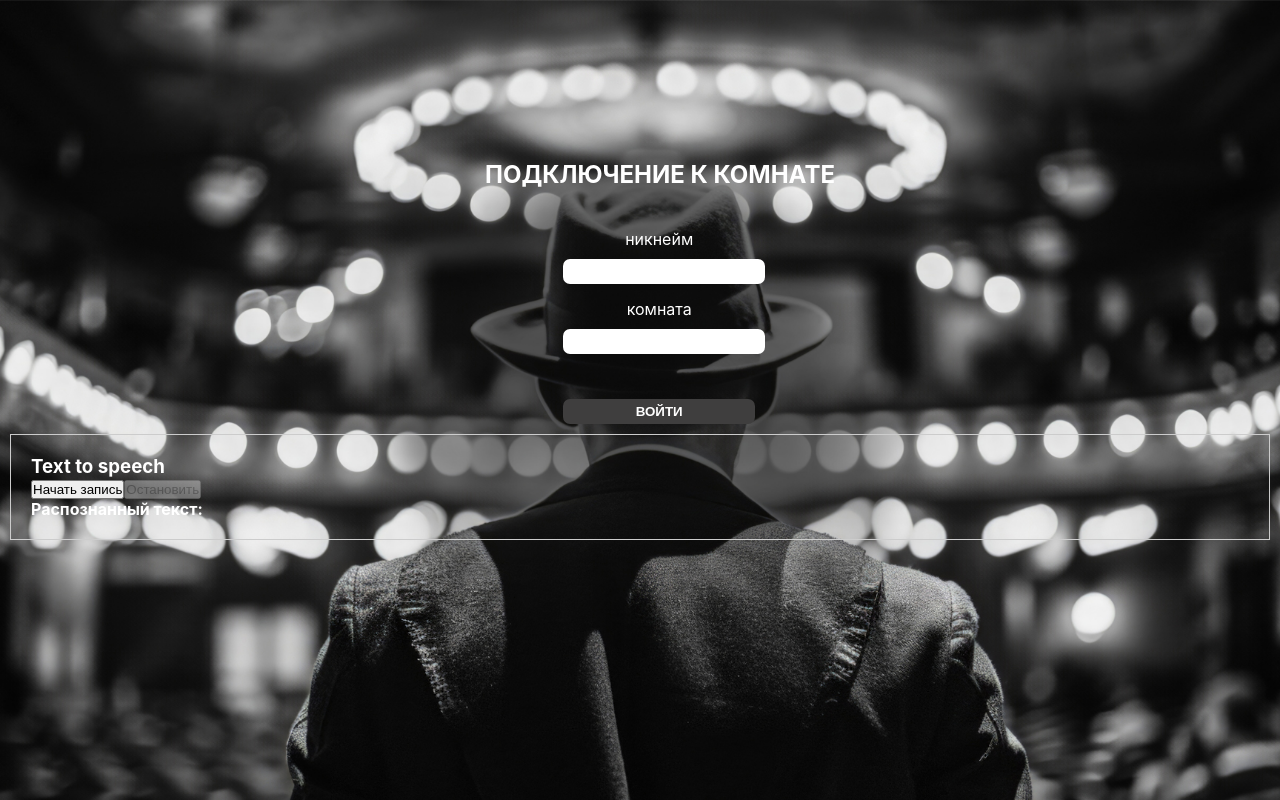
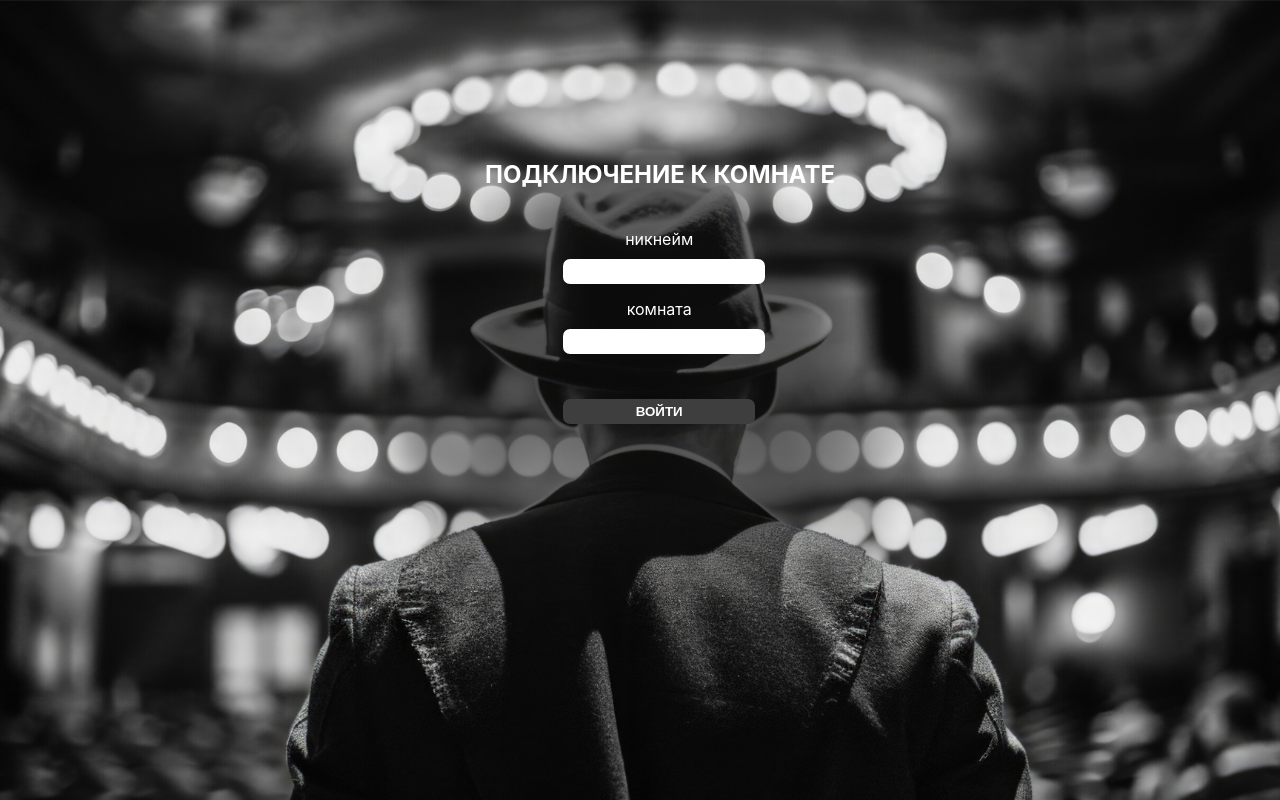
Before and after one commit to MeShok724/Mafia, a React (Create React App) app in the folder client/: page / in a window 1280 px wide. Built offline with nearby package versions, Linux system fonts and the light colour scheme.

Commit message:
Remove SpeechToText component and clean up index.html

```diff
--- a/client/public/index.html
+++ b/client/public/index.html
@@ -14,17 +14,7 @@
       manifest.json provides metadata used when your web app is installed on a
       user's mobile device or desktop. See https://developers.google.com/web/fundamentals/web-app-manifest/
     -->
-    <link rel="manifest" href="%PUBLIC_URL%/manifest.json" />
-    <!--
-      Notice the use of %PUBLIC_URL% in the tags above.
-      It will be replaced with the URL of the `public` folder during the build.
-      Only files inside the `public` folder can be referenced from the HTML.
 
-      Unlike "/favicon.ico" or "favicon.ico", "%PUBLIC_URL%/favicon.ico" will
-      work correctly both with client-side routing and a non-root public URL.
-      Learn how to configure a non-root public URL by running `npm run build`.
-    -->
-    <title>React App</title>
   </head>
   <body>
     <noscript>You need to enable JavaScript to run this app.</noscript>
--- a/client/src/pages/JoinPage.jsx
+++ b/client/src/pages/JoinPage.jsx
@@ -2,7 +2,6 @@ import '../styles/Join.css';
 import backgroundImage from '../images/background1.jpg';
 import {useState} from "react";
 import {useNavigate} from 'react-router-dom';
-import {SpeechToText} from '../services/SpeechToText'
 
 
 export default function JoinPage(props){
@@ -55,7 +54,6 @@ export default function JoinPage(props){
                     onClick={ToRoomPage}
                 ><b>ВОЙТИ</b></button>
             </div>
-            <SpeechToText/>
         </div>
     );
 }
--- a/client/src/services/SpeechToText.jsx
+++ /dev/null
@@ -1,89 +0,0 @@
-import { useState, useEffect } from 'react';
-
-export const SpeechToText = () => {
-    const [transcript, setTranscript] = useState('');
-    const [isListening, setIsListening] = useState(false);
-    const [recognition, setRecognition] = useState(null);
-
-    useEffect(() => {
-        if (!('webkitSpeechRecognition' in window) && !('SpeechRecognition' in window)){
-            alert('Браузер не поддерживает распознавание речи')
-            return
-        }
-
-        // экземпляр распознавателя
-        const SpeechRecognition = window.SpeechRecognition || window.webkitSpeechRecognition
-        const recognitionInstance = new SpeechRecognition();
-
-        recognitionInstance.continuous = true;
-        recognitionInstance.interimResults = true;
-        recognitionInstance.lang = 'ru-RU';
-
-        recognitionInstance.onresult = (event) => {
-            let finalTranscript = '';
-            let interimTranscript = '';
-
-            for (let i = event.resultIndex; i < event.results.length; i++){
-                const transcript = event.results[i][0].transcript;
-                if (event.results[i].isFinal) {
-                    finalTranscript += transcript + ' ';
-                } else {
-                    interimTranscript += transcript;
-                }
-            }
-
-            setTranscript(prev => prev + finalTranscript);
-            console.log('Распознано: ', finalTranscript || interimTranscript);
-        }
-
-        recognitionInstance.onerror = (event) => {
-            console.log('Ошибка распознавания: ', event.error);
-            setIsListening(false);
-        }
-
-        recognitionInstance.onend = () => {
-            console.log('Распознавание завершено');
-            setIsListening(false);
-        }
-
-        setRecognition(recognitionInstance);
-
-        return () => {
-            if (recognitionInstance){
-                recognitionInstance.stop();
-            }
-        }
-    }, []);
-
-    const startListening = () => {
-        if (recognition) {
-            setTranscript('');
-            recognition.start();
-            setIsListening(true);
-            console.log('Начало распознавания')
-        }
-    }
-
-    const stopListening = () => {
-        if (recognition) {
-            recognition.stop();
-            setIsListening(false);
-        }
-    }
-
-    return (
-        <div style={{ padding: '20px', border: '1px solid #ccc', margin: '10px'}}>
-            <h3>Text to speech</h3>
-            <button onClick={startListening} disabled={isListening}>
-                Начать запись
-            </button>
-            <button onClick={stopListening} disabled={!isListening}>
-                Остановить
-            </button>
-            <div>
-                <strong>Распознанный текст:</strong>
-                <p>{transcript}</p>
-            </div>
-        </div>
-    )
-}
```
